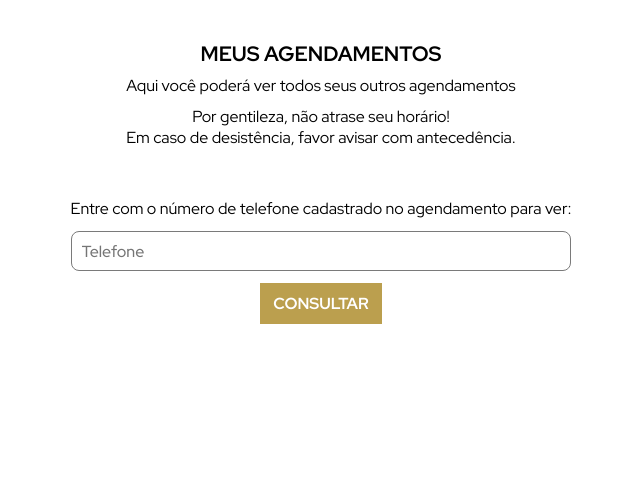
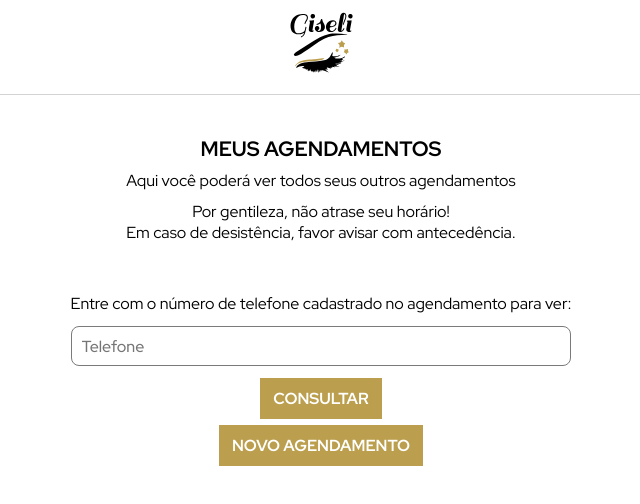
Before and after one commit to giseliesteticista/giseliesteticista.github.io, a Next.js app: page /agendamentos in a window 1280 px wide. Shown: the top 504 px of the page, without its empty margins (319-959 px from the left). Built offline with nearby package versions, Linux system fonts and the light colour scheme.

Commit message:
added header

```diff
--- /dev/null
+++ b/src/components/Header/index.tsx
@@ -0,0 +1,18 @@
+import React from "react";
+import Link from "next/link";
+
+import styles from './styles.module.scss';
+import { useRouter } from "next/router";
+
+const Header = () => {
+
+    const router = useRouter();
+
+    return (
+        <header className={styles.header}>
+            <img src='/images/logo.svg' alt="Giseli Logo" className={styles.logo} onClick={() => router.push('/')} />
+        </header>
+    )
+}
+
+export default Header;
--- /dev/null
+++ b/src/components/Header/styles.module.scss
@@ -0,0 +1,12 @@
+.header {
+    display: flex;
+    justify-content: center;
+    width: 100vw;
+    height: 95px;
+
+    border-bottom: 1px solid lightgrey;
+
+    img {
+        cursor: pointer;
+    }
+}
--- a/src/pages/agendamentos.tsx
+++ b/src/pages/agendamentos.tsx
@@ -5,6 +5,7 @@ import { useRouter } from 'next/router';
 
 import moment from 'moment-timezone';
 import axios from 'axios';
+import Header from '@/components/Header';
 
 type AppData = {
     nome: string;
@@ -26,6 +27,8 @@ export default function Agendamentos() {
     const baseApi = 'https://esteticistagiseli.onrender.com';
 
     const [ appointmentsData, setAppointmentsData ] = useState([]);
+
+    const router = useRouter();
 
     useEffect(() => {
         if(window.localStorage.getItem('hasAppointment') == 'true') {
@@ -70,6 +73,7 @@ export default function Agendamentos() {
 
     return (
         <>
+        <Header />
         <div className={styles.content}>
             {
                 hasApp ?
@@ -113,6 +117,7 @@ export default function Agendamentos() {
 
                     {
                         !loading ?
+                        <>
                             <button
                             className={styles.submitButton}
                             type='submit'
@@ -120,6 +125,15 @@ export default function Agendamentos() {
                             >
                                 CONSULTAR
                             </button>
+                            <button
+                            className={styles.submitButton}
+                            type='submit'
+                            style={{ marginTop: 6 }}
+                            onClick={() => router.push('/')}
+                            >
+                                NOVO AGENDAMENTO
+                            </button>
+                        </>
                         :
                         <p>CARREGANDO...</p>
                     }
--- a/src/pages/index.tsx
+++ b/src/pages/index.tsx
@@ -8,6 +8,7 @@ import moment from 'moment-timezone';
 import axios from 'axios';
 
 import styles from '@/styles/Home.module.scss';
+import Header from '@/components/Header';
 
 moment.tz.setDefault('America/Sao_Paulo');
 
@@ -150,9 +151,7 @@ export default function Home() {
         <meta name="viewport" content="width=device-width, initial-scale=1" />
         <link rel="icon" href="/favicon.ico" />
       </Head>
-      <header className={styles.header}>
-        <img src='/images/logo.svg' alt="Giseli Logo" className={styles.logo}/>
-      </header>
+      <Header />
       <main className={styles.main}>
         <h1 className={styles.title}>AGENDAMENTOS</h1>
         <p className={styles.desc}>Faça seu agendamento de forma simples, rápida e em poucos passos.</p>
```
Also changed, not shown: src/styles/Home.module.scss (+0 -9 lines). Lines whose indentation alone changed are shown as unchanged.
